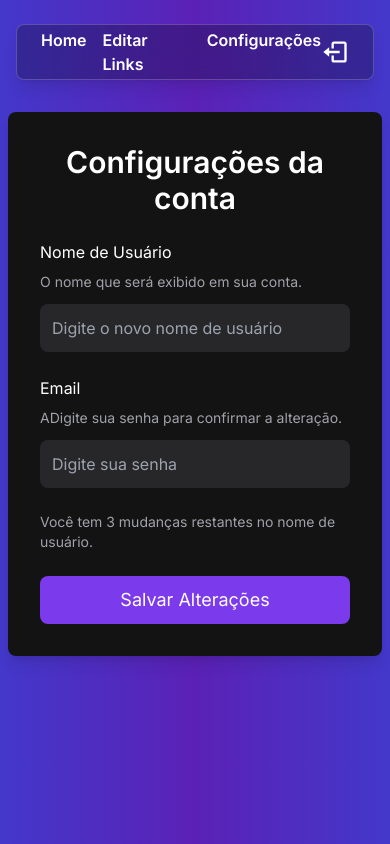
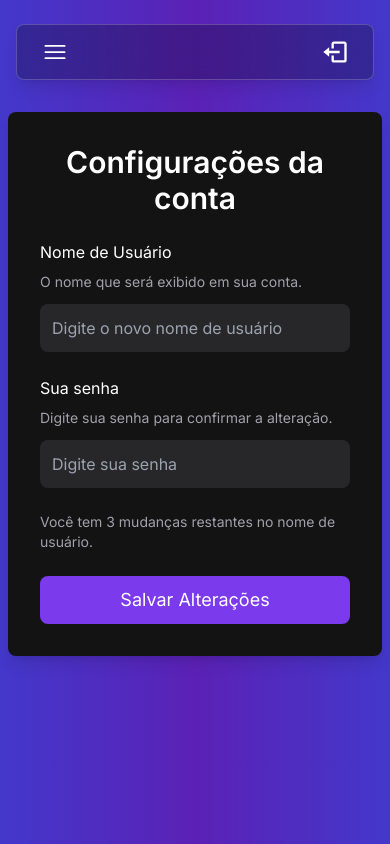
Before and after one commit to henriquedevop/linkOrbita, a React (Vite) app: page /admin/settings in a window 390 px wide. Built offline with nearby package versions, Linux system fonts and the light colour scheme; no server answers; the database is empty; sample sign-in values are in the browser's storage.

Commit message:
feat: add menu hamburguer for mobile devices

```diff
--- a/src/components/header/index.tsx
+++ b/src/components/header/index.tsx
@@ -3,12 +3,16 @@ import { Link } from "react-router"
 
 import { auth } from "../../services/firebaseConnection"
 import { signOut } from "firebase/auth"
+import { useState } from "react";
+import { HiBars3 } from "react-icons/hi2"
 
 interface HeaderProps {
     username: string | null;
 }
 
 export function Header({ username }: HeaderProps) {
+
+    const [isMenuOpen, setIsMenuOpen] = useState(false)
 
     async function handleLogout() {
         try {
@@ -24,12 +28,34 @@ export function Header({ username }: HeaderProps) {
             <nav className="w-full bg-black/25 backdrop-blur-lg h-14 flex items-center justify-between rounded-lg shadow-lg px-6 border border-white/20">
                 <div className="flex gap-4 font-semibold">
                     {username ? (
-                        <Link className="hover:text-indigo-200 active:text-indigo-400" to={`/user/${username}`}>Minha página</Link>
+                        <Link className="hidden sm:block hover:text-indigo-200 active:text-indigo-400" to={`/user/${username}`}>Minha página</Link>
                     ) : (
-                        <Link className="hover:text-indigo-200 active:text-indigo-400" to="/">Home</Link>
+                        <Link className="hidden sm:block hover:text-indigo-200 active:text-indigo-400" to="/">Home</Link>
                     )}
-                    <Link className="hover:text-indigo-200 active:text-indigo-400" to="/admin">Editar Links</Link>
-                    <Link className="hover:text-indigo-200 active:text-indigo-400" to="/admin/settings">Configurações</Link>
+                    <Link className="hidden sm:block hover:text-indigo-200 active:text-indigo-400" to="/admin">Editar Links</Link>
+                    <Link className="hidden sm:block hover:text-indigo-200 active:text-indigo-400" to="/admin/settings">Configurações</Link>
+                </div>
+
+                <div className="sm:hidden flex items-left w-full">
+                    <button
+                    onClick={() => setIsMenuOpen(!isMenuOpen)}
+                    >
+                    <HiBars3 size={28}/>
+                    </button>
+                </div>
+
+                <div
+                    className={`lg:hidden ${isMenuOpen ? "block" : "hidden"} absolute top-16 left-0 w-full bg-black/80 p-6 rounded-lg shadow-lg backdrop-blur-lg border border-white/30`}
+                >
+                    <nav className="h-full w-full flex flex-col gap-6 font-semibold text-center">
+                        {username ? (
+                            <Link className="rounded-lg hover:text-indigo-200 active:text-indigo-400" to={`/user/${username}`}>Minha página</Link>
+                        ) : (
+                            <Link className="hover:text-indigo-200 active:text-indigo-400" to="/">Home</Link>
+                        )}
+                        <Link className="hover:text-indigo-200 active:text-indigo-400" to="/admin">Editar Links</Link>
+                        <Link className="hover:text-indigo-200 active:text-indigo-400" to="/admin/settings">Configurações</Link>
+                    </nav>
                 </div>
 
                 <button
--- a/src/pages/settings/index.tsx
+++ b/src/pages/settings/index.tsx
@@ -126,9 +126,9 @@ export function Settings() {
 
                     <div>
                         <label htmlFor="email" className="block text-white font-medium mb-2">
-                            Email
+                            Sua senha
                         </label>
-                        <p className="text-zinc-400 text-sm mb-3">ADigite sua senha para confirmar a alteração.</p>
+                        <p className="text-zinc-400 text-sm mb-3">Digite sua senha para confirmar a alteração.</p>
                         <input
                             type="password"
                             placeholder="Digite sua senha"
```
